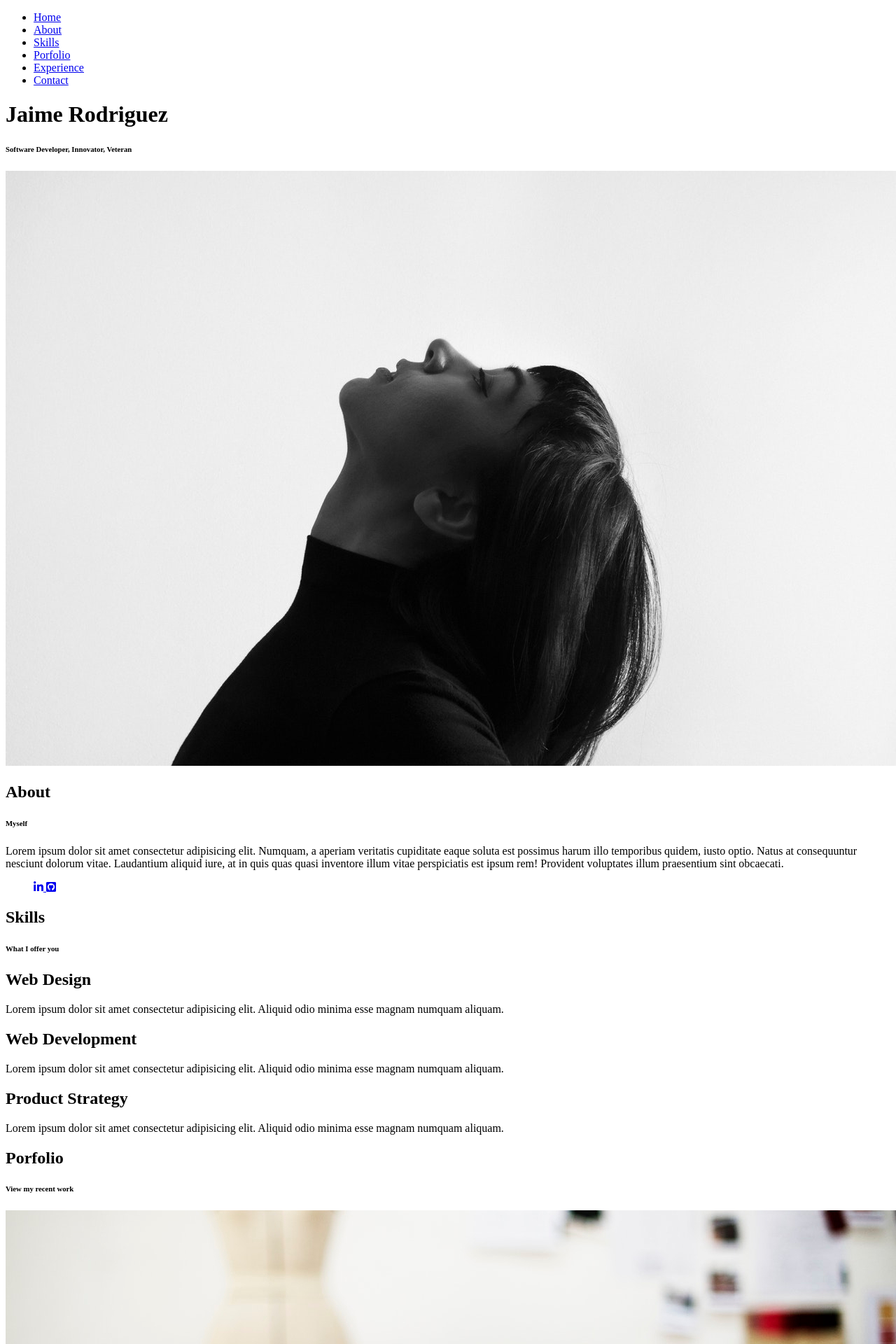
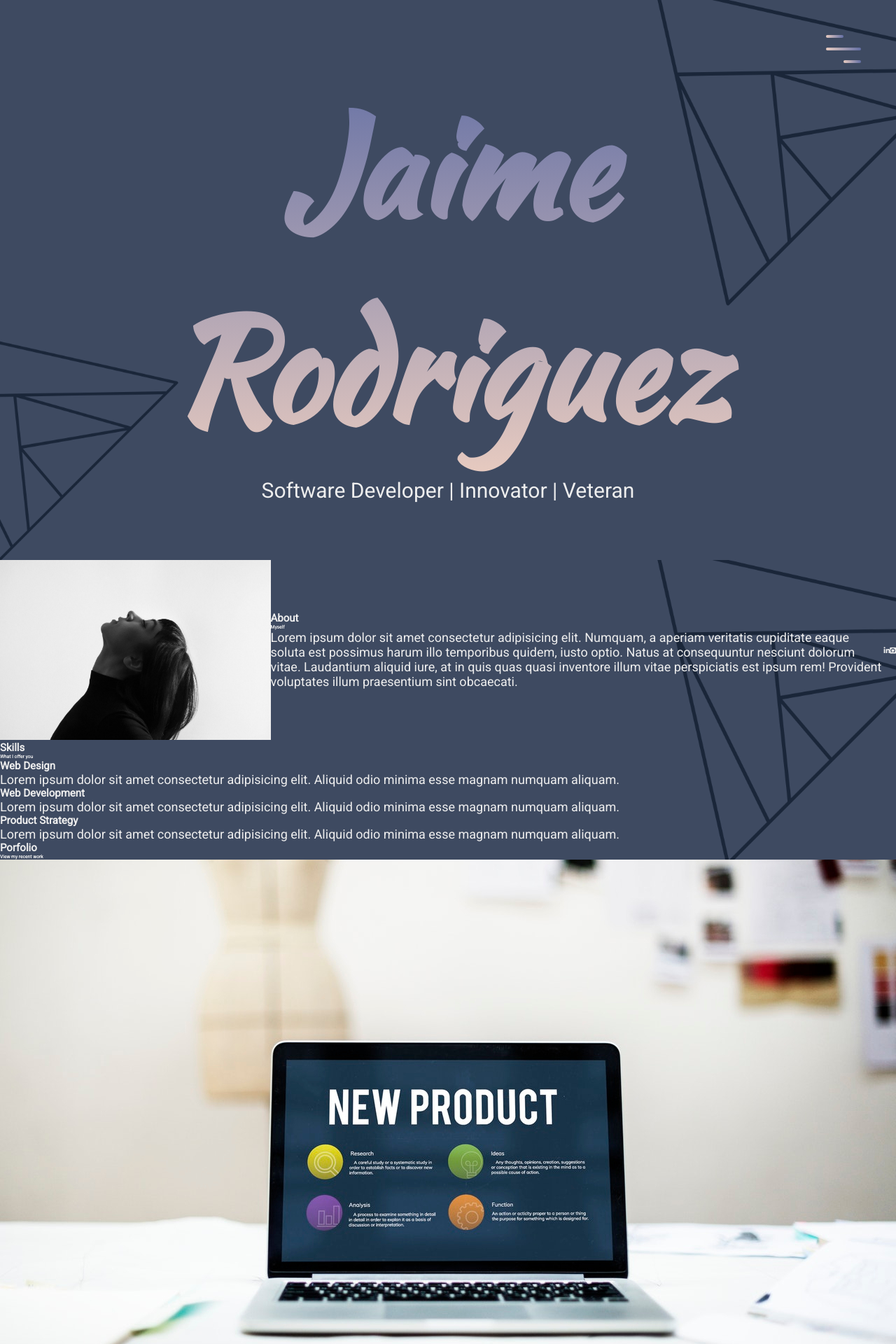
Before and after one commit to JaimeVRodriguez/PersonalWebsite, a PHP site: page / in a window 1280 px wide. Shown: the top 1920 px of the page at 70% size. Run offline with PHP 8.4, Linux system fonts and the light colour scheme.

Commit message:
Partial CSS Update

```diff
--- a/index.html
+++ b/index.html
@@ -4,6 +4,14 @@
     <meta charset="UTF-8" />
     <meta name="viewport" content="width=device-width, initial-scale=1" />
     <title>Jaime Rodriguez - Software Developer</title>
+    <link
+      href="https://fonts.googleapis.com/css?family=Kaushan+Script&display=swap"
+      rel="stylesheet"
+    />
+    <link
+      href="https://fonts.googleapis.com/css?family=Roboto&display=swap"
+      rel="stylesheet"
+    />
     <link rel="stylesheet" href="https://unpkg.com/aos@next/dist/aos.css" />
     <link
       rel="stylesheet"
@@ -44,7 +52,7 @@
       </nav>
       <div class="landing-text">
         <h1>Jaime Rodriguez</h1>
-        <h6>Software Developer, Innovator, Veteran</h6>
+        <h6>Software Developer | Innovator | Veteran</h6>
       </div>
     </header>
 
--- a/main.css
+++ b/main.css
@@ -1,13 +1,172 @@
 /*Start global*/
+* {
+  margin: 0;
+  padding: 0;
+  box-sizing: border-box;
+}
+
+html {
+  font-size: 10px;
+  font-family: "Roboto", sans-serif;
+  color: #eee;
+}
+
+body {
+  width: 100%;
+  height: 100%;
+  background: url("images/background.png") no-repeat center fixed;
+  background-size: cover;
+}
+
+a {
+  text-decoration: none;
+  color: #eee;
+}
+
+p {
+  font-size: 1.8rem;
+  font-weight: 300;
+}
+
+img {
+  width: 100%;
+}
 /*End global*/
 
 /*Start reusable*/
 /*End reusable*/
 
 /*Start header*/
+header {
+  width: 100%;
+  height: 100vh;
+}
+
+.top-nav {
+  width: 100%;
+  height: 100vh;
+  position: fixed;
+  top: -100vh;
+  z-index: 50;
+  background-color: #1a2639;
+  border-bottom-right-radius: 100%;
+  border-bottom-left-radius: 100%;
+  transition: all 650ms cubic-bezier(1, 0, 0, 1);
+}
+
+.nav-list {
+  list-style: none;
+  width: 100%;
+  height: 100%;
+  display: flex;
+  justify-content: center;
+}
+
+li {
+  margin: 0 2rem;
+}
+
+.nav-link {
+  font-family: "Kaushan Script", cursive;
+  font-size: 5rem;
+  padding: 1rem;
+}
+
+.nav-link:hover,
+.nav-link:focus {
+  background: linear-gradient(to top, rgb(232, 203, 192), rgb(99, 111, 164));
+  -webkit-background-clip: text;
+  -webkit-text-fill-color: transparent;
+}
+
+.top-nav.open {
+  top: 0;
+  border-radius: initial;
+}
+
+.menu-toggler {
+  position: absolute;
+  top: 5rem;
+  right: 5rem;
+  width: 5rem;
+  height: 4rem;
+  display: flex;
+  flex-direction: column;
+  justify-content: space-between;
+  cursor: pointer;
+  z-index: 1500;
+  transition: transform 650ms ease-out;
+}
+
+.menu-toggler.open {
+  transform: rotate(-45deg);
+}
+
+.bar {
+  background: linear-gradient(to right, rgb(232, 203, 192), rgb(99, 111, 164));
+  width: 100%;
+  height: 4px;
+  border-radius: 0.8rem;
+}
+
+.bar.half {
+  width: 50%;
+}
+
+.bar.start {
+  transform-origin: right;
+  transition: transform 650ms cubic-bezier(0.54, -0.81, 0.57, 0.57);
+}
+
+.open .bar.start {
+  transform: rotate(-450deg) translateX(0.8rem);
+}
+
+.bar.end {
+  align-self: flex-end;
+  transform-origin: left;
+  transition: transform 650ms cubic-bezier(0.54, -0.81, 0.57, 0.57);
+}
+
+.open .bar.end {
+  transform: rotate(-450deg) translateX(-0.8rem);
+}
+
+.landing-text {
+  position: absolute;
+  top: 50%;
+  left: 50%;
+  transform: translate(-50%, -50%);
+  width: 100%;
+  text-align: center;
+  z-index: 1;
+}
+
+.landing-text h1 {
+  font-size: 20rem;
+  font-family: "Kaushan Script", cursive;
+  background: linear-gradient(to top, rgb(232, 203, 192), rgb(99, 111, 164));
+  -webkit-background-clip: text;
+  -webkit-text-fill-color: transparent;
+  padding: 1rem;
+  user-select: none;
+}
+
+.landing-text h6 {
+  font-size: 3rem;
+  font-weight: 300;
+}
 /*End header*/
 
 /*Start about*/
+.about .container {
+  display: flex;
+  align-items: center;
+  justify-content: center;
+}
+
+.about-heading {
+}
 /*End about*/
 
 /*Start services*/
--- a/main.js
+++ b/main.js
@@ -1,3 +1,6 @@
-$(document).ready(function () {
-
+$(document).ready(function() {
+  $(".menu-toggler").on("click", function() {
+    $(this).toggleClass("open");
+    $(".top-nav").toggleClass("open");
+  });
 });
```
Also changed, not shown: images/background.png (added), 1 other file.
